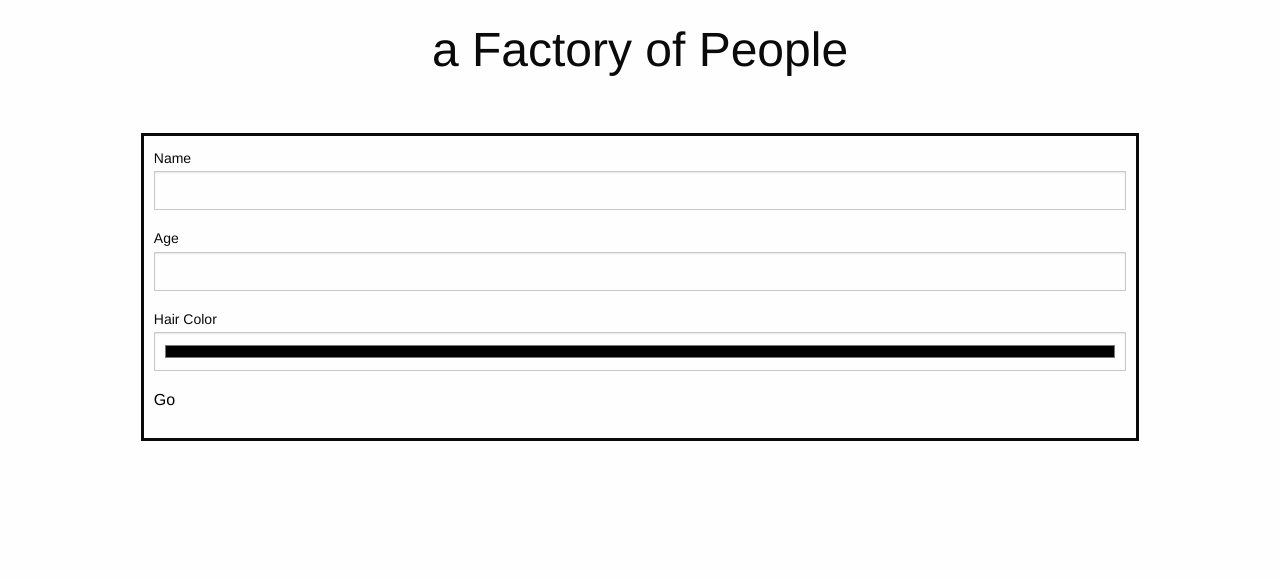
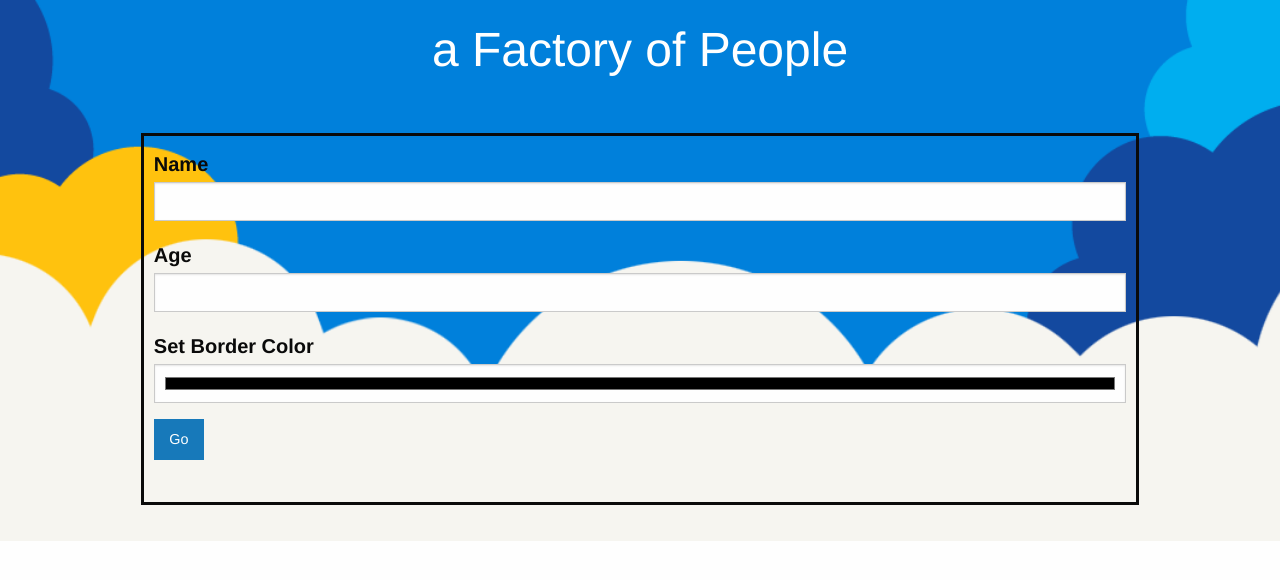
Before and after one commit to mashres15/people-factory, a plain HTML site: page index.html in a window 1280 px wide. Drawn offline with nearby package versions, Linux system fonts and the light colour scheme.

Commit message:
with picture

```diff
--- a/index.css
+++ b/index.css
@@ -1,10 +1,22 @@
 body {
     padding: 1rem;
+    background-image: url(CloudsHeader.png);
+    background-size: cover;
+    background-position: 100% 100%;
+    background-repeat: no-repeat;
+    background-position: top center;
 }
-
 section > div {
     width: 80%;
     margin: 20px auto;
+}
+#heading{
+    color: #ffffff;
+}
+
+label{
+    font-weight: bold;
+    font-size: 20px;
 }
 
 #personForm {
--- a/index.html
+++ b/index.html
@@ -10,7 +10,9 @@
         <link rel="stylesheet" href="index.css">
     </head>
     <body>
-        <center><h1>a Factory of People</h1></center>
+        <center>
+            <h1 id="heading">a Factory of People</h1>
+        </center>
 
         <section>
             <div class="special">
@@ -24,14 +26,15 @@
                         <label for="personAge">Age</label>
                         <input type="text" name="personAge">
                     </p>
-
                     <p>
-                        <label for="color">Hair Color</label>
+                        <label for="color">Set Border Color</label>
                         <input type="color" name="color">
                     </p>
 
+                    <p id="emptyPara"></p>
+
                     <p>
-                        <button type="submit">Go</button>
+                        <button type="submit" class="button">Go</button>
                     </p>
 
                 </form>
--- a/index.js
+++ b/index.js
@@ -6,8 +6,9 @@ function handleSubmit(ev) {
   const name = f.personName.value
   const age = f.personAge.value
   const color = f.color.value
-  document.getElementById("personForm").style.borderColor = color
-  document.querySelector('h1').textContent = name + age
+  document.getElementById('personForm').style.borderColor = color
+  document.querySelector('h1').textContent = name +" " + age
+  document.getElementById('emptyPara').textContent = "Your Input - Name: " + name + ", Age: " + age + ", Color: " + color
 }
 
 personForm.addEventListener('submit', handleSubmit)
```
Also changed, not shown: CloudsHeader.png (added).
